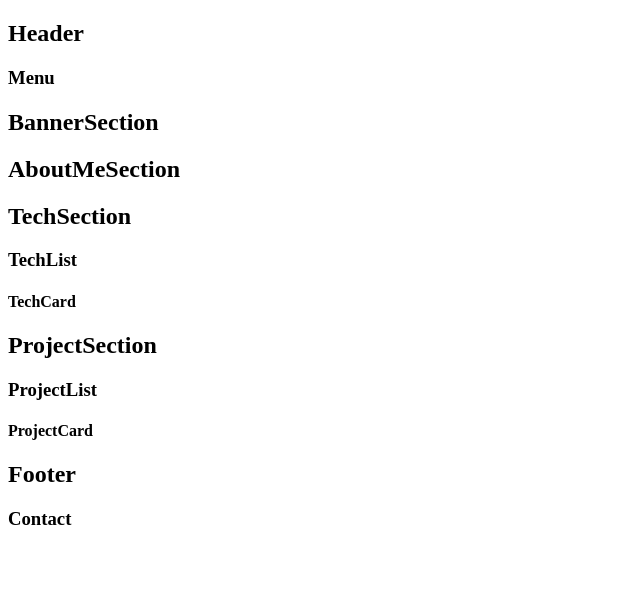
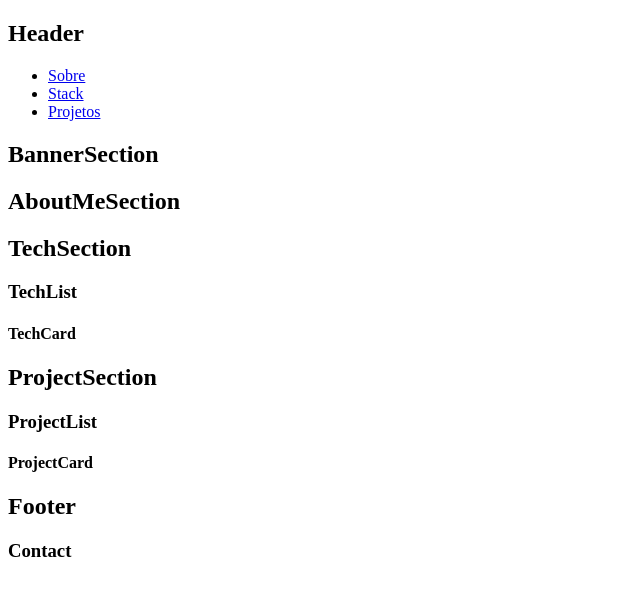
Before and after one commit to ipullynnhah/m3-s1-entrega-porfolio-ipullynnhah, a React (Vite) app: page / in a window 1280 px wide. Shown: the top 596 px of the page, without its empty margins (0-640 px from the left). Built offline with nearby package versions, Linux system fonts and the light colour scheme.

Commit message:
feat: implement Menu > MenuItem

```diff
--- /dev/null
+++ b/src/components/Header/Menu/MenuItem/index.jsx
@@ -0,0 +1,7 @@
+export function MenuItem({ url, text }) {
+  return (
+    <li>
+      <a href={url}>{text}</a>
+    </li>
+  );
+}
--- a/src/components/Header/Menu/index.jsx
+++ b/src/components/Header/Menu/index.jsx
@@ -1,3 +1,17 @@
+import { MenuItem } from "./MenuItem/index.jsx";
+
 export function Menu() {
-  return <h3>Menu</h3>;
+  const menu = [
+    { id: 1, url: "#about", text: "Sobre" },
+    { id: 2, url: "#stack", text: "Stack" },
+    { id: 3, url: "#projects", text: "Projetos" }
+  ];
+
+  return (
+    <ul>
+      {menu.map(({ id, url, text }) => (
+        <MenuItem key={id} url={url} text={text} />
+      ))}
+    </ul>
+  );
 }
```
